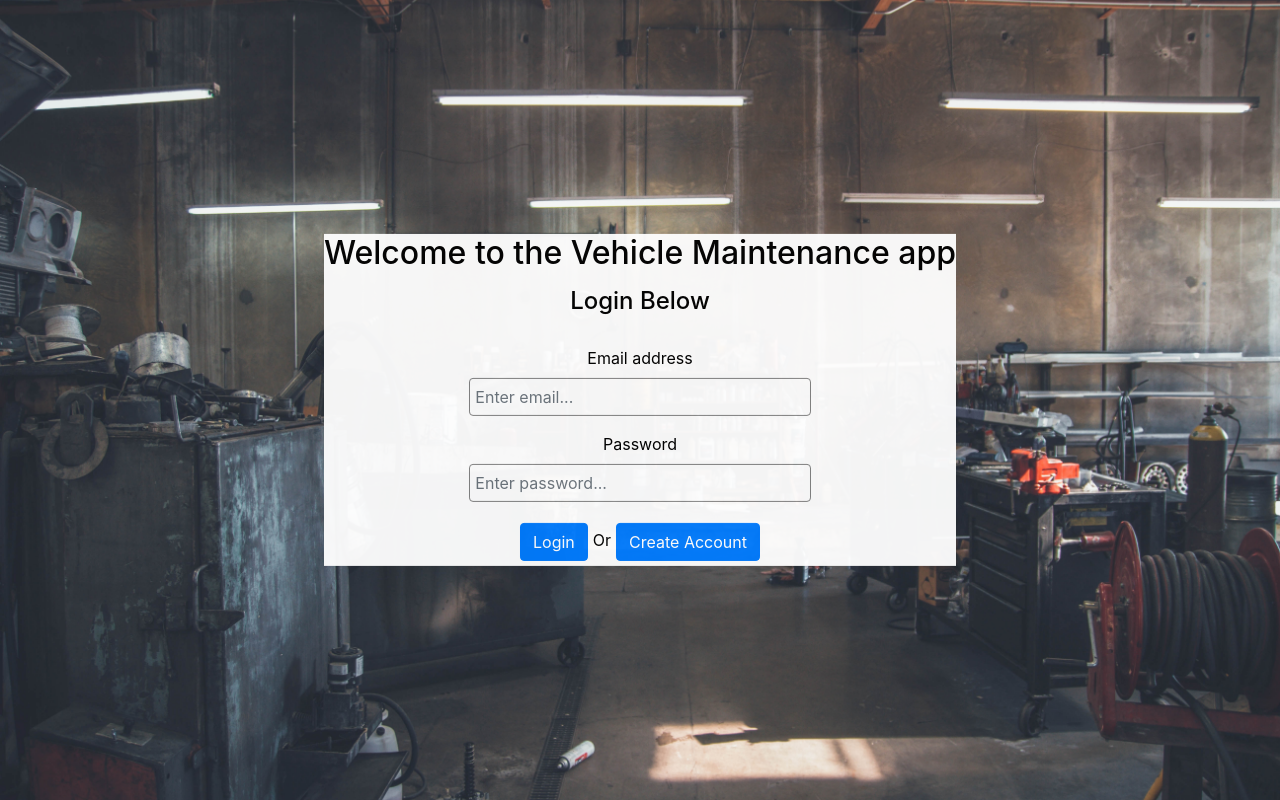
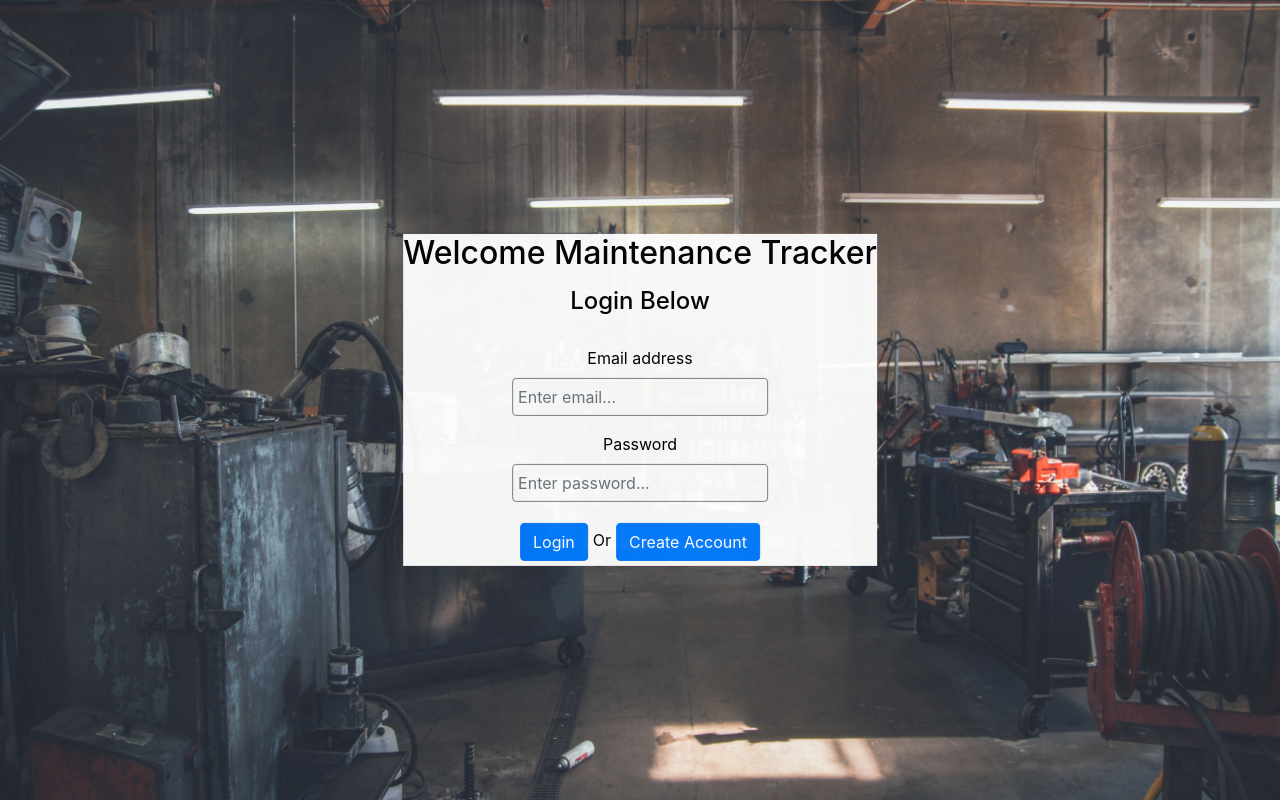
Before and after one commit to kenyounot/maintenance-tracker, a React (Create React App) app in the folder client/: page /login in a window 1280 px wide. Built offline with nearby package versions, Linux system fonts and the light colour scheme.

Commit message:
Change login screen title

```diff
--- a/client/src/components/LoginForm.js
+++ b/client/src/components/LoginForm.js
@@ -5,7 +5,7 @@ import Form from 'react-bootstrap/Form';
 const LoginForm = props => {
 	return (
 		<div className='form-component'>
-			<h2>Welcome to the Vehicle Maintenance app</h2>
+			<h2>Welcome Maintenance Tracker</h2>
 			<h4>Login Below</h4>
 			<Form className='form' onSubmit={props.handleOnSubmit}>
 				<Form.Group controlId='formBasicEmail'>
```
